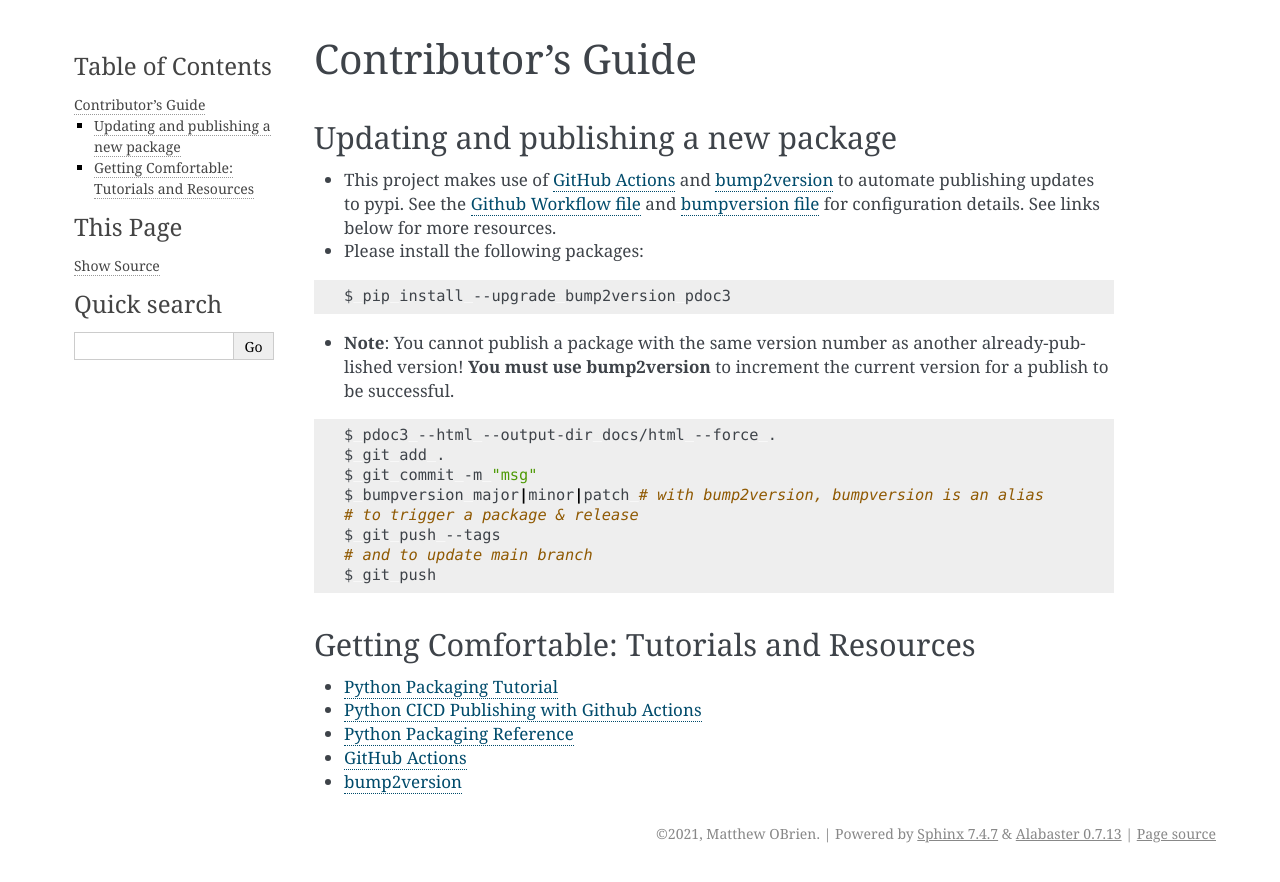
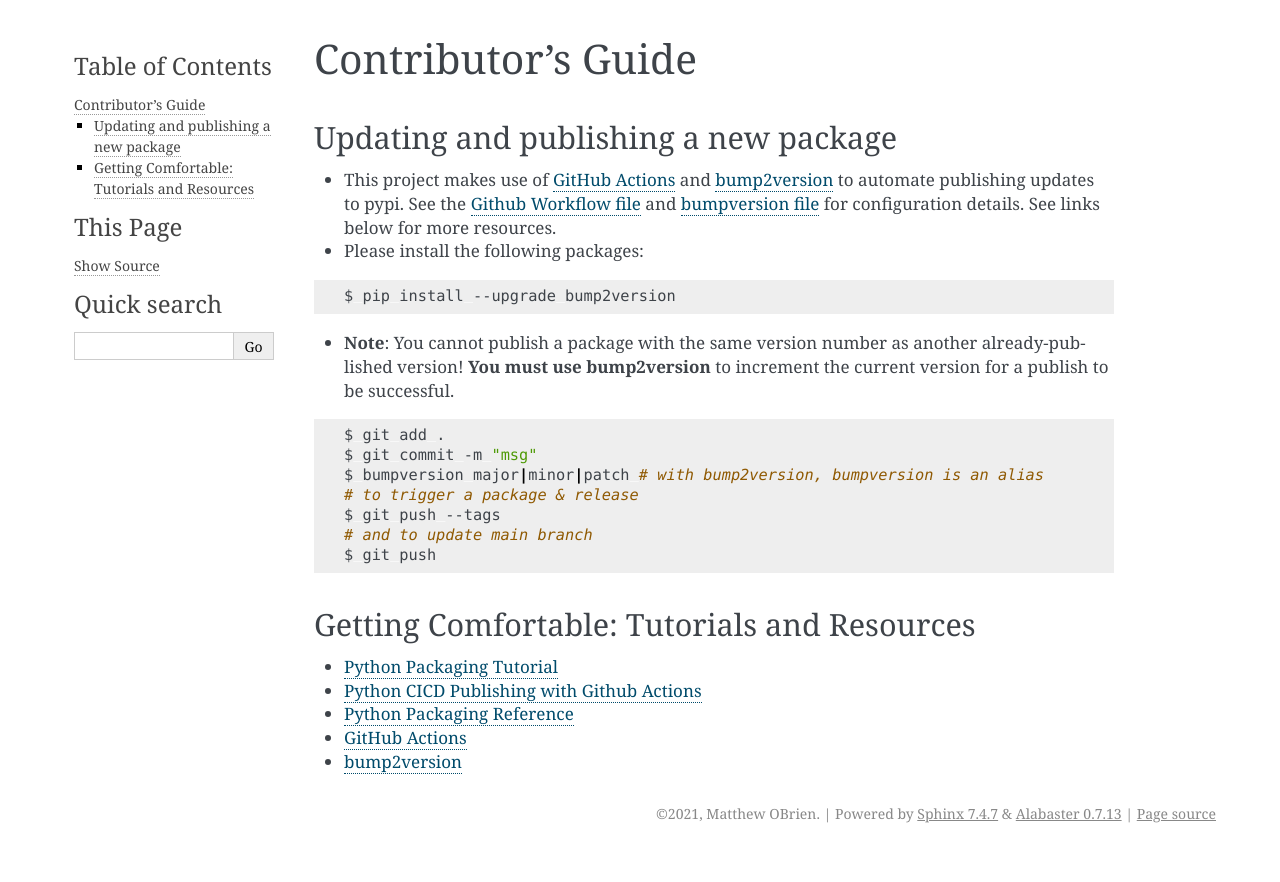
Before and after one commit to broadinstitute/bibtutils, a Sphinx documentation site: the page built from docs/contributing.rst, in a window 1280 px wide. Shown: the top 882 px of the page. Built offline with Sphinx 7.4.7, drawn with Linux system fonts in a browser that asks for light colours.

```diff
--- a/docs/contributing.rst
+++ b/docs/contributing.rst
@@ -16,7 +16,7 @@
 
 .. code:: bash
 
-    $ pip install --upgrade bump2version pdoc3
+    $ pip install --upgrade bump2version
 
 -  **Note**: You cannot publish a package with the same version number
    as another already-published version! **You must use bump2version**
@@ -24,14 +24,13 @@
 
 .. code:: bash
 
-    $ pdoc3 --html --output-dir docs/html --force .
-    $ git add .
-    $ git commit -m "msg"
-    $ bumpversion major|minor|patch # with bump2version, bumpversion is an alias
-    # to trigger a package & release
-    $ git push --tags
-    # and to update main branch
-    $ git push
+   $ git add .
+   $ git commit -m "msg"
+   $ bumpversion major|minor|patch # with bump2version, bumpversion is an alias
+   # to trigger a package & release
+   $ git push --tags
+   # and to update main branch
+   $ git push
 
 Getting Comfortable: Tutorials and Resources
 --------------------------------------------
```
Also changed, not shown: 1 other file.
